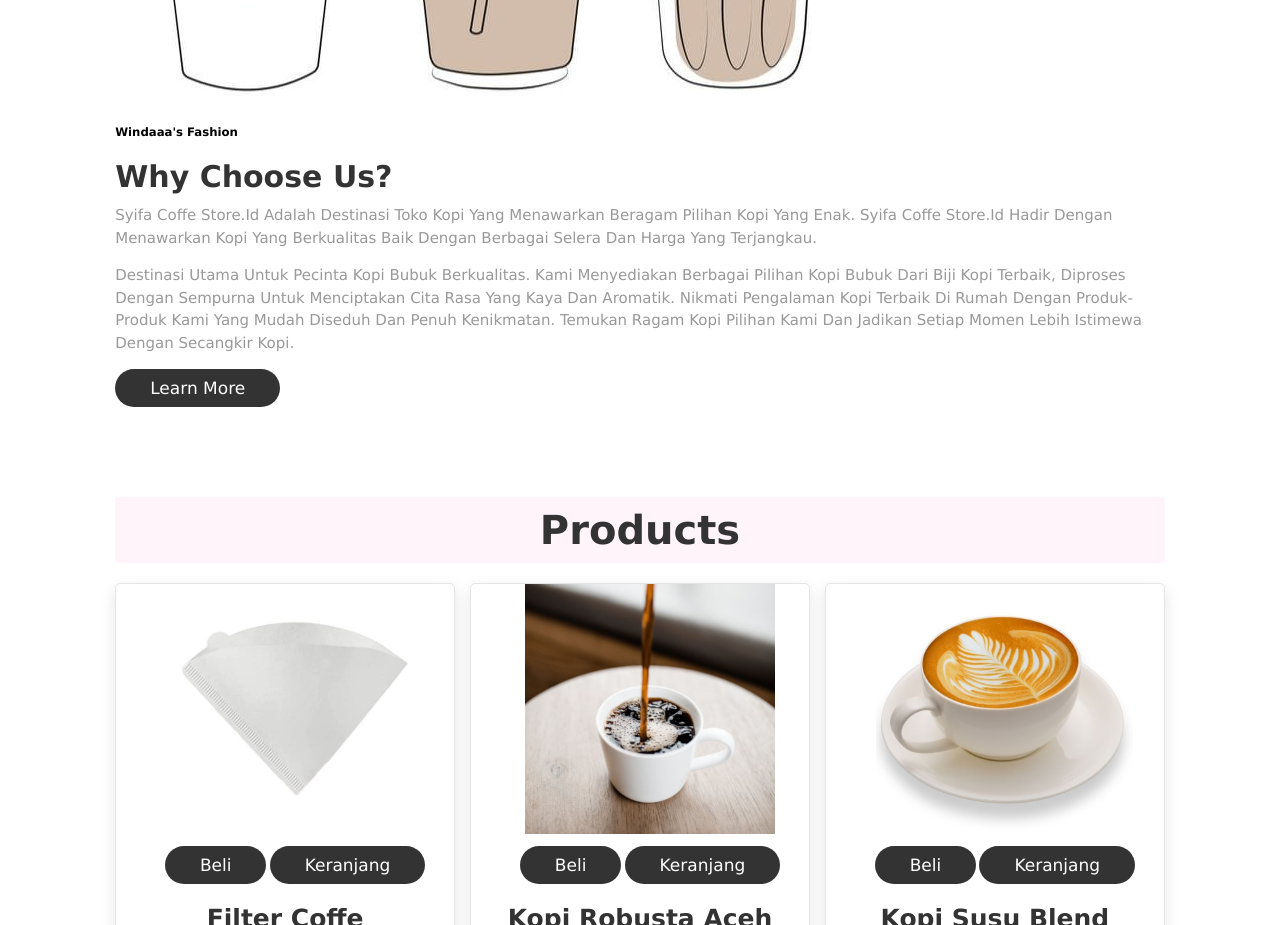
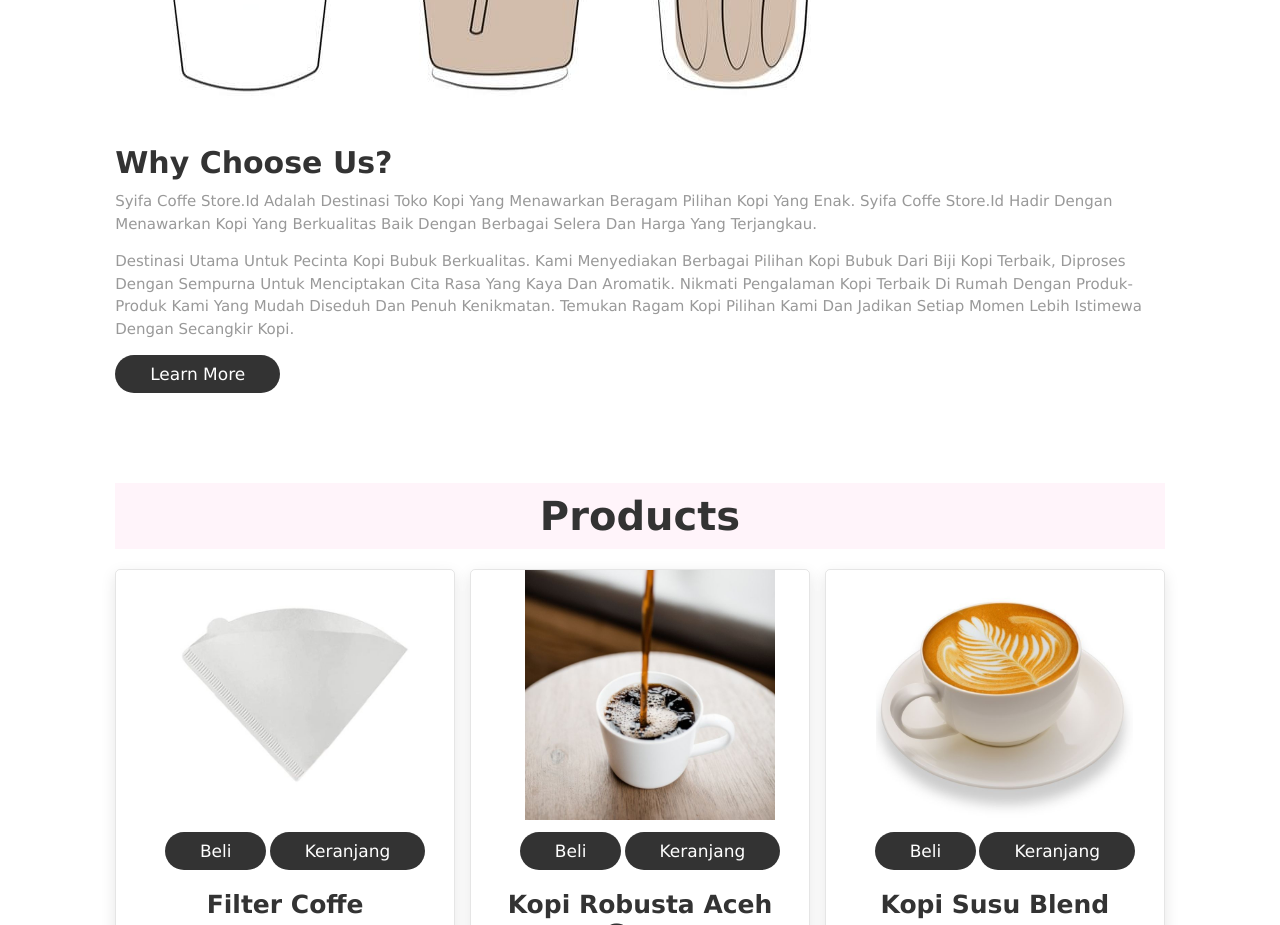
Before and after one commit to syifahehe/Syifa, a plain HTML site: page index.html in a window 1280 px wide. Shown: the part 1300-2225 px from the top of the page. Drawn offline with nearby package versions, Linux system fonts and the light colour scheme.

Commit message:
Add files via upload

```diff
--- a/index.html
+++ b/index.html
@@ -47,7 +47,6 @@
     <div class="row">
         <div class="image">
             <img src="WhatsApp Image 2024-05-19 at 22.07.36_f4fc5e8b.jpg"">
-            <h3>Windaaa's fashion</h3>
         </div>
         <div class="content">
             <h3>why choose us?</h3>
```
